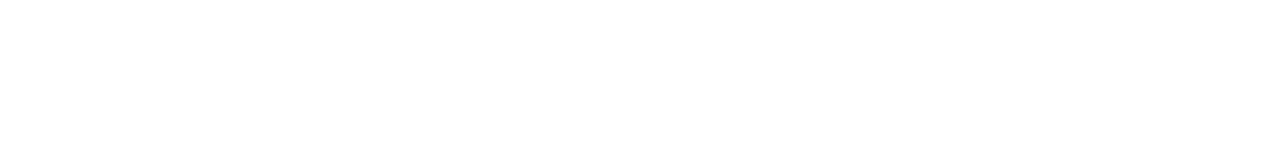
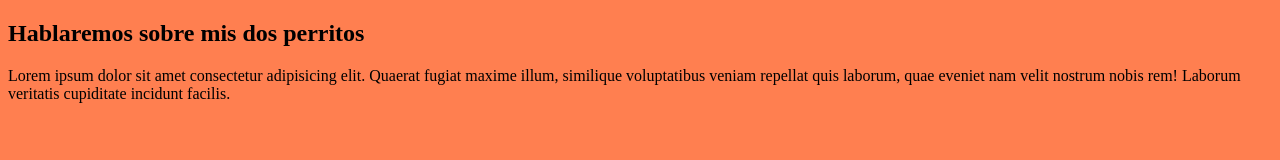
Before and after one commit to lleonc7108/ProyectoTest1, a plain HTML site: page index.html in a window 1280 px wide. Drawn offline with Linux system fonts and the light colour scheme.

Commit message:
inicio de nuestro archivo serio en html y css

```diff
--- a/app.js
+++ /dev/null
@@ -1 +0,0 @@
-console.log('Hello World');
--- /dev/null
+++ b/css/estilos.css
@@ -0,0 +1,3 @@
+body{
+ background-color: coral;
+}
--- a/index.html
+++ b/index.html
@@ -4,8 +4,15 @@
     <meta charset="UTF-8">
     <meta name="viewport" content="width=device-width, initial-scale=1.0">
     <title>Primera Página</title>
+    <link rel="stylesheet" href="css/estilos.css">
 </head>
 <body>
-
+    <div class="main">
+      <h2>Hablaremos sobre mis dos perritos</h2>
+      <p>Lorem ipsum dolor sit amet consectetur adipisicing elit.
+        Quaerat fugiat maxime illum, similique voluptatibus veniam
+        repellat quis laborum, quae eveniet nam velit nostrum nobis
+        rem! Laborum veritatis cupiditate incidunt facilis.</p>
+    </div>
 </body>
 </html>
```
Also changed, not shown: demo.txt (deleted), style.css (deleted), una_historia.txt (added).
